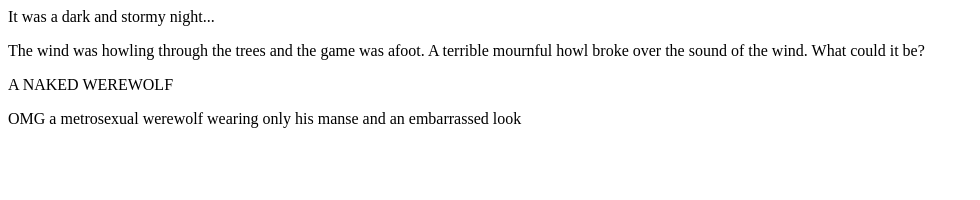
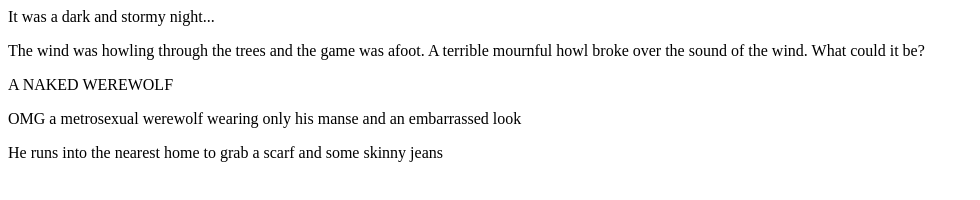
Before and after one commit to fortegren/fireside-story, a plain HTML site: page index.html in a window 1280 px wide. Shown: the whole page, without its empty margins (0-980 px from the left). Drawn offline with Linux system fonts and the light colour scheme.

Commit message:
added 5th line

```diff
--- a/index.html
+++ b/index.html
@@ -4,5 +4,6 @@
     <p>The wind was howling through the trees and the game was afoot. A terrible mournful howl broke over the sound of the wind. What could it be?</p>
     <p>A NAKED WEREWOLF</p>
     <p>OMG a metrosexual werewolf wearing only his manse and an embarrassed look</p>
+    <p>He runs into the nearest home to grab a scarf and some skinny jeans</p>
   </body>
 </html>
```
